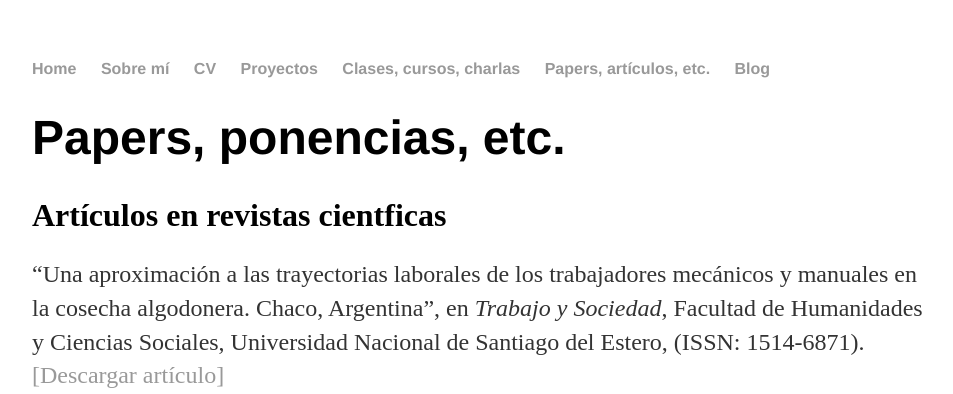
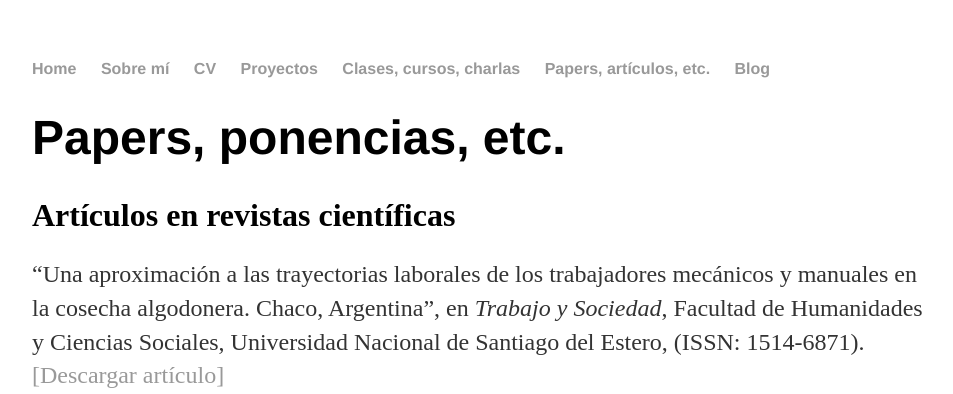
Before and after one commit to gefero/gefero.github.io, a Jekyll site: the page built from papers/index.html, in a window 1280 px wide. Shown: the top 394 px of the page, without its empty margins (160-1113 px from the left). Built offline with Jekyll 4.4.1, drawn with Linux system fonts in a browser that asks for light colours.

Commit message:
Updt publications

```diff
--- a/papers/index.html
+++ b/papers/index.html
@@ -4,7 +4,7 @@ title: Papers, artículos, etc...
 ---
 <div class="blurb">
 	<h1>Papers, ponencias, etc.</h1>
-	<h2><font size="6">Artículos en revistas cientficas</font></h2>
+	<h2><font size="6">Artículos en revistas científicas</font></h2>
 	<p>“Una aproximación a las trayectorias laborales de los trabajadores mecánicos y manuales en la cosecha algodonera. Chaco, Argentina”, en <i>Trabajo y Sociedad</i>, Facultad de Humanidades y Ciencias Sociales, Universidad Nacional de Santiago del Estero, (ISSN: 1514-6871).
 <a href="http://www.unse.edu.ar/trabajoysociedad/30%20ROSATI%20GERMAN%20Chaco%20cosecha%20de%20algodon.pdf">[Descargar artículo]</a></p>
 	<p>"Construcción de un modelo de imputación para variables de ingreso con casos perdidos a partir de ensamble learning. Aplicación a la Encuesta Permanente de Hogares”, en <i>Revista SaberEs</i>, Facultad de Ciencias Económicas y Estadística, Universidad Nacional de Rosario, (ISSN: 1852-4184). <a href="http://www.saberes.fcecon.unr.edu.ar/index.php/revista/article/view/132">[Descargar artículo]</a></p>
```
